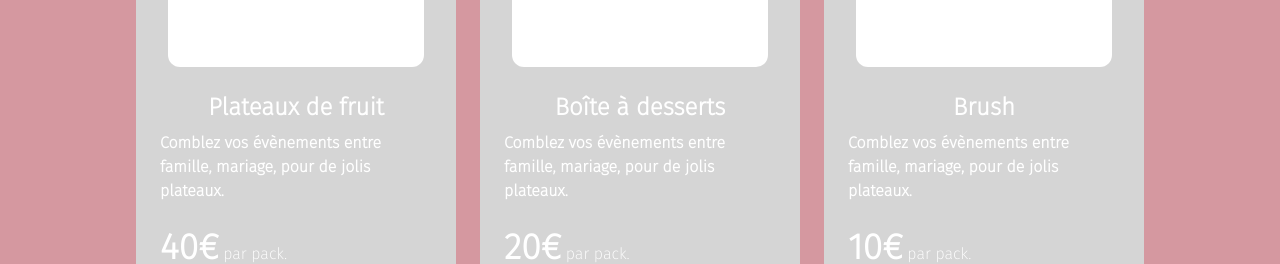
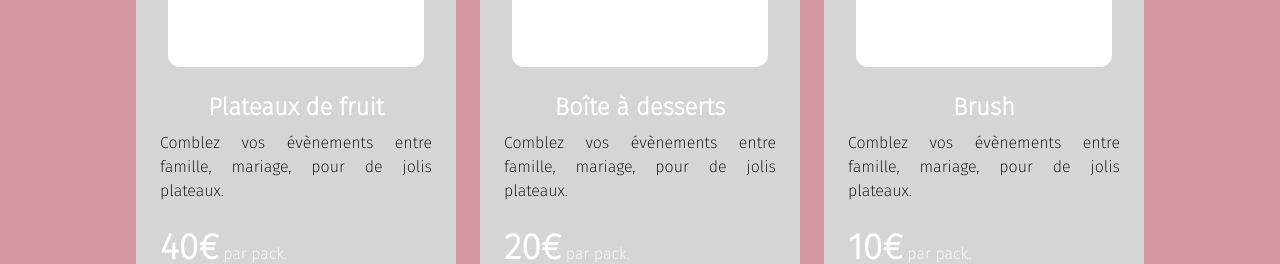
Before and after one commit to franzhopp/By-Sarah-Cuisine, a React (Vite) app: page / in a window 1280 px wide. Shown: the part 2380-2644 px from the top of the page. Built offline with nearby package versions, Linux system fonts and the light colour scheme.

Commit message:
[ADD] change colors

```diff
--- a/src/Components/Cards/cards.jsx
+++ b/src/Components/Cards/cards.jsx
@@ -26,7 +26,7 @@ const Cards = () => {
             <div className="text-2xl text-center font-extrabold text-white">
               Plateaux de fruit
             </div>
-            <p className="mt-2 text-medium text-white font-extrabold">
+            <p className="text-black text-justify mt-2">
               Comblez vos évènements entre famille, mariage, pour de jolis
               plateaux.
             </p>
@@ -53,7 +53,7 @@ const Cards = () => {
             <div className="text-2xl text-center font-extrabold text-white">
               Boîte à desserts
             </div>
-            <p className="mt-2 text-medium text-white font-extrabold">
+            <p className="text-black text-justify mt-2">
               Comblez vos évènements entre famille, mariage, pour de jolis
               plateaux.
             </p>
@@ -80,7 +80,7 @@ const Cards = () => {
             <div className="text-2xl text-center font-extrabold text-white">
               Brush
             </div>
-            <p className="mt-2 text-medium text-white font-extrabold">
+            <p className="text-black text-justify mt-2">
               Comblez vos évènements entre famille, mariage, pour de jolis
               plateaux.
             </p>
```
